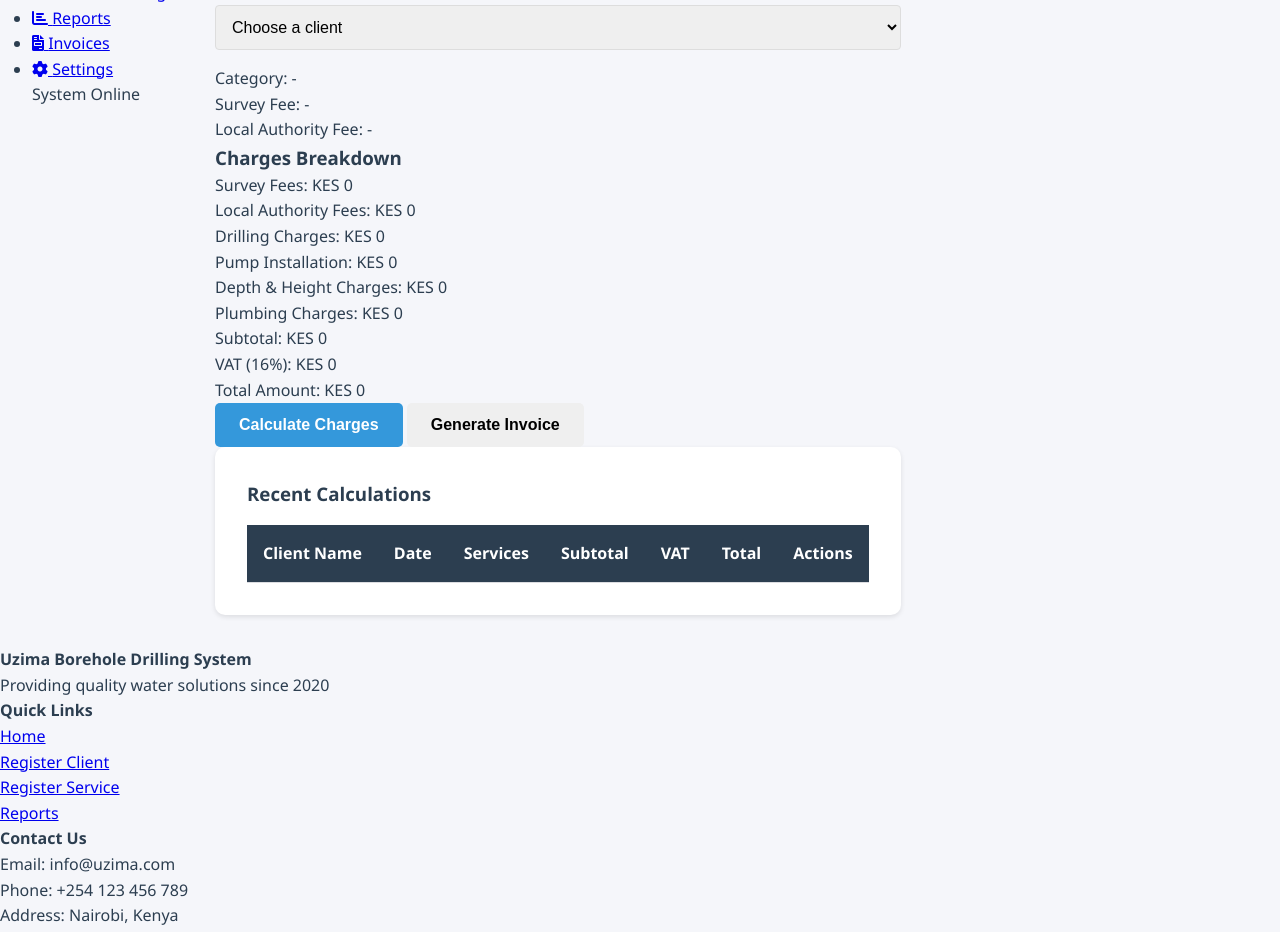
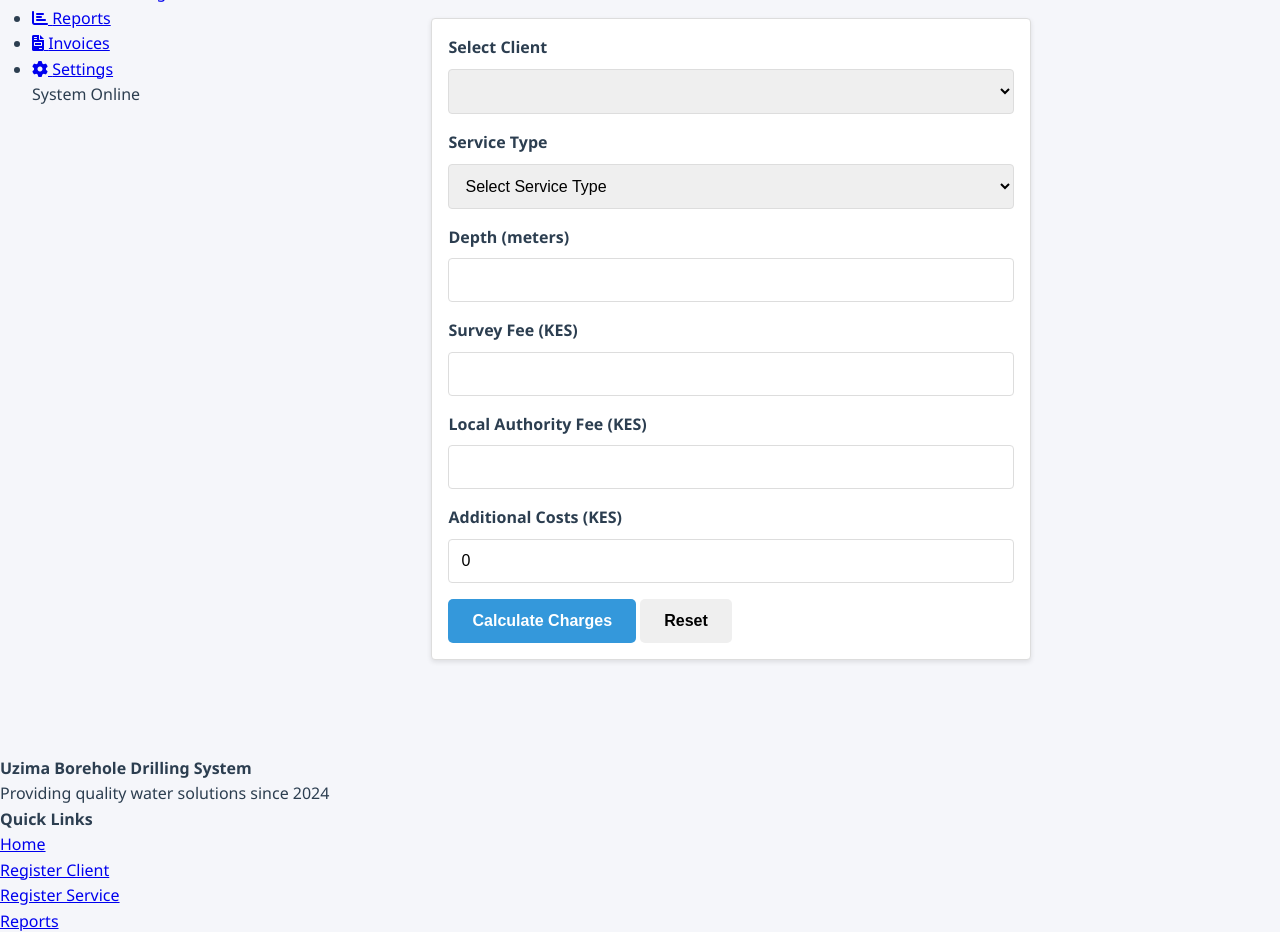
Before and after one commit to JosephNjorog/Mwangi-Sons-Borehole-Services-Admin, a plain HTML site: page frontend/pages/calculateCharges.html in a window 1280 px wide. Shown: the part 340-1272 px from the top of the page. Drawn offline with Linux system fonts and the light colour scheme.

Commit message:
Refactor footer component to update copyright year and fix navigation links in footer.html

```diff
--- a/frontend/pages/calculateCharges.html
+++ b/frontend/pages/calculateCharges.html
@@ -3,7 +3,7 @@
 <head>
     <meta charset="UTF-8">
     <meta name="viewport" content="width=device-width, initial-scale=1.0">
-    <title>Calculate Charges - Uzima Borehole Drilling</title>
+    <title>Calculate Charges - Uzima Borehole Drilling System</title>
     <link rel="stylesheet" href="../css/main.css">
     <link rel="stylesheet" href="../css/styles.css">
     <link href="https://cdnjs.cloudflare.com/ajax/libs/font-awesome/6.0.0/css/all.min.css" rel="stylesheet">
@@ -15,94 +15,81 @@
         <div class="main-content">
             <div id="sidebar-container"></div>
 
-            <div class="content-area">
-                <div class="calculator-container">
-                    <h2>Service Charges Calculator</h2>
+            <div class="dashboard">
+                <h1>Calculate Service Charges</h1>
 
-                    <div class="calculator-form">
-                        <div class="form-section">
-                            <h3>Client Information</h3>
+                <div class="form-container">
+                    <form id="chargesForm">
                         <div class="form-group">
-                                <label for="selectClient">Select Client</label>
-                                <select id="selectClient" required>
-                                    <option value="">Choose a client</option>
+                            <label for="clientId">Select Client</label>
+                            <select id="clientId" name="clientId" required>
                                 <!-- Will be populated dynamically -->
                             </select>
                         </div>
 
-                            <div class="client-details" id="clientDetails">
-                                <p>Category: <span id="clientCategory">-</span></p>
-                                <p>Survey Fee: <span id="surveyFee">-</span></p>
-                                <p>Local Authority Fee: <span id="authorityFee">-</span></p>
-                            </div>
+                        <div class="form-group">
+                            <label for="serviceType">Service Type</label>
+                            <select id="serviceType" name="serviceType" required>
+                                <option value="">Select Service Type</option>
+                                <option value="borehole">Borehole Drilling</option>
+                                <option value="pump">Pump Installation</option>
+                                <option value="plumbing">Plumbing Works</option>
+                            </select>
                         </div>
 
-                        <div class="charges-breakdown">
-                            <h3>Charges Breakdown</h3>
-                            <div class="breakdown-item">
-                                <span>Survey Fees:</span>
-                                <span id="surveyFeeAmount">KES 0</span>
+                        <div class="form-group">
+                            <label for="depth">Depth (meters)</label>
+                            <input type="number" id="depth" name="depth" min="0" step="0.1" required>
                         </div>
-                            <div class="breakdown-item">
-                                <span>Local Authority Fees:</span>
-                                <span id="authorityFeeAmount">KES 0</span>
+
+                        <div class="form-group">
+                            <label for="surveyFee">Survey Fee (KES)</label>
+                            <input type="number" id="surveyFee" name="surveyFee" min="0" required>
                         </div>
-                            <div class="breakdown-item">
-                                <span>Drilling Charges:</span>
-                                <span id="drillingCharges">KES 0</span>
+
+                        <div class="form-group">
+                            <label for="localAuthorityFee">Local Authority Fee (KES)</label>
+                            <input type="number" id="localAuthorityFee" name="localAuthorityFee" min="0" required>
                         </div>
-                            <div class="breakdown-item">
-                                <span>Pump Installation:</span>
-                                <span id="pumpCharges">KES 0</span>
+
+                        <div class="form-group">
+                            <label for="additionalCosts">Additional Costs (KES)</label>
+                            <input type="number" id="additionalCosts" name="additionalCosts" min="0" value="0">
                         </div>
-                            <div class="breakdown-item">
-                                <span>Depth & Height Charges:</span>
-                                <span id="depthCharges">KES 0</span>
+
+                        <div class="charges-summary" id="chargesSummary" style="display: none;">
+                            <h3>Charges Summary</h3>
+                            <div class="summary-item">
+                                <span>Survey Fee:</span>
+                                <span id="summarySurveyFee">KES 0</span>
                             </div>
-                            <div class="breakdown-item">
-                                <span>Plumbing Charges:</span>
-                                <span id="plumbingCharges">KES 0</span>
+                            <div class="summary-item">
+                                <span>Local Authority Fee:</span>
+                                <span id="summaryLocalAuthorityFee">KES 0</span>
                             </div>
-                            <div class="breakdown-item">
-                                <span>Subtotal:</span>
-                                <span id="subtotal">KES 0</span>
+                            <div class="summary-item">
+                                <span>Service Charge:</span>
+                                <span id="summaryServiceCharge">KES 0</span>
                             </div>
-                            <div class="breakdown-item">
+                            <div class="summary-item">
+                                <span>Additional Costs:</span>
+                                <span id="summaryAdditionalCosts">KES 0</span>
+                            </div>
+                            <div class="summary-item">
                                 <span>VAT (16%):</span>
-                                <span id="vat">KES 0</span>
+                                <span id="summaryVAT">KES 0</span>
                             </div>
-                            <div class="breakdown-item total">
+                            <div class="summary-item total">
                                 <span>Total Amount:</span>
-                                <span id="totalAmount">KES 0</span>
+                                <span id="summaryTotal">KES 0</span>
                             </div>
                         </div>
 
                         <div class="form-buttons">
-                            <button id="calculateBtn" class="btn btn-primary">Calculate Charges</button>
-                            <button id="generateInvoiceBtn" class="btn btn-secondary">Generate Invoice</button>
+                            <button type="submit" class="btn btn-primary">Calculate Charges</button>
+                            <button type="button" class="btn btn-secondary" id="resetForm">Reset</button>
                         </div>
-                    </div>
-                </div>
-
-                <!-- Recent Calculations Table -->
-                <div class="table-container">
-                    <h3>Recent Calculations</h3>
-                    <table id="calculationsTable">
-                        <thead>
-                            <tr>
-                                <th>Client Name</th>
-                                <th>Date</th>
-                                <th>Services</th>
-                                <th>Subtotal</th>
-                                <th>VAT</th>
-                                <th>Total</th>
-                                <th>Actions</th>
-                            </tr>
-                        </thead>
-                        <tbody>
-                            <!-- Will be populated dynamically -->
-                        </tbody>
-                    </table>
+                    </form>
                 </div>
             </div>
         </div>
@@ -112,6 +99,6 @@
 
     <script src="../js/main.js"></script>
     <script src="../js/utils.js"></script>
-    <script src="../js/calculate-charges.js"></script>
+    <script src="../js/calculateCharges.js"></script>
 </body>
 </html>
--- a/frontend/pages/components/footer.html
+++ b/frontend/pages/components/footer.html
@@ -2,14 +2,14 @@
     <div class="footer-content">
         <div class="footer-section">
             <h4>Uzima Borehole Drilling System</h4>
-            <p>Providing quality water solutions since 2020</p>
+            <p>Providing quality water solutions since 2024</p>
         </div>
         <div class="footer-section">
             <h4>Quick Links</h4>
             <ul>
                 <li><a href="index.html">Home</a></li>
-                <li><a href="pages/registerClient.html">Register Client</a></li>
-                <li><a href="pages/registerService.html">Register Service</a></li>
+                <li><a href="registerClient.html">Register Client</a></li>
+                <li><a href="./pages/registerService.html">Register Service</a></li>
                 <li><a href="pages/reports.html">Reports</a></li>
             </ul>
         </div>
```
Also changed, not shown: frontend/pages/components/registerClient.html (added, +113 -0 lines). Lines whose indentation alone changed are shown as unchanged.
